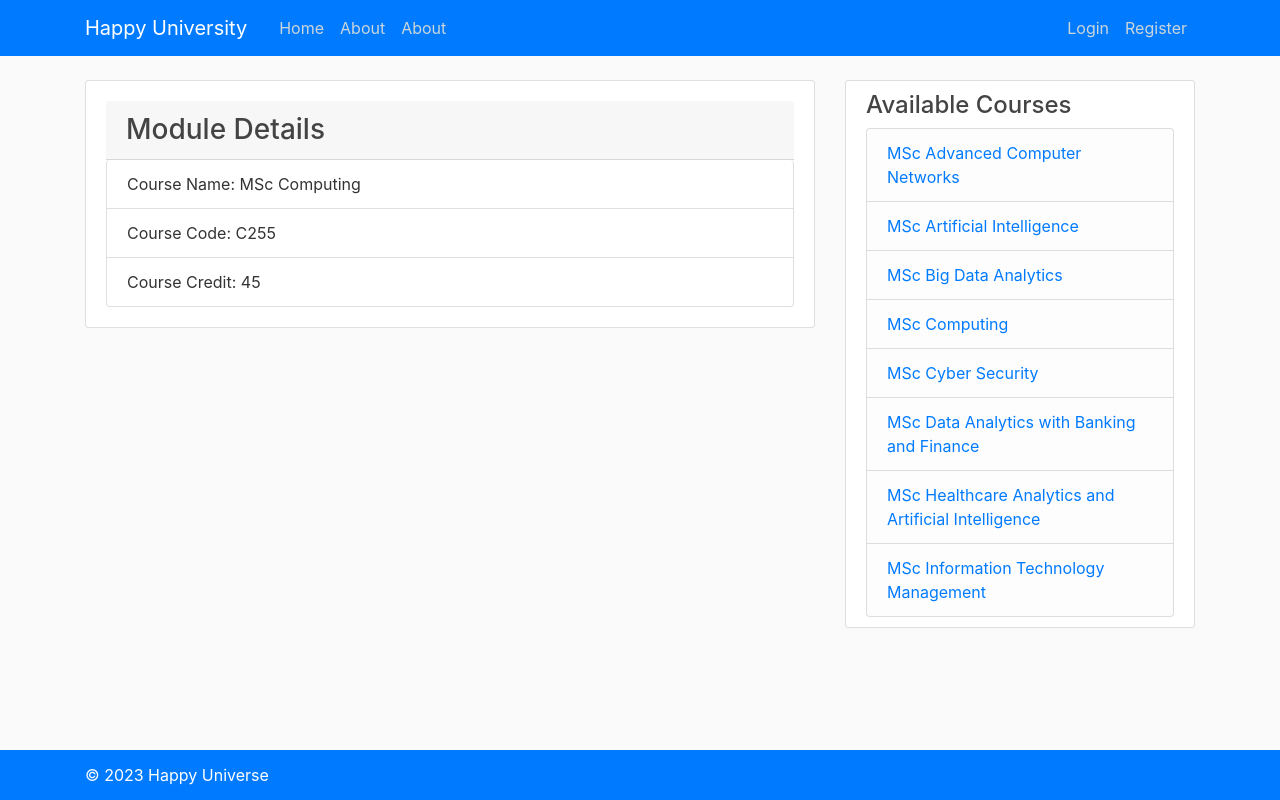
After one commit to c2075843/registrationApp, a Django app: page /modules/1/ in a window 1280 px wide. The commit adds this page. Run offline with Django 4.2, Linux system fonts and the light colour scheme; data comes from the database, SQL or seed files in the repository; both versions use the stored data as it was after the commit; some libraries are stand-ins or nearby versions.

Commit message:
Added the Module detail pages and improve the Ui~

```diff
--- a/accounts/views.py
+++ b/accounts/views.py
@@ -28,8 +28,6 @@ def profile(request):
     return render(request, 'accounts/profile.html', context)
 
 
-
-
 def register(request):
     if request.method =='POST':
         form = UserRegisterForm(request.POST)
--- a/courseapp/models.py
+++ b/courseapp/models.py
@@ -17,6 +17,9 @@ class Module(models.Model):
     def __str__(self):
         return self.name
 
+    def get_absolute_url(self):
+        return reverse('courseapp:module-list', kwargs = {'pk': self.pk})
+
 
 
 class Registration(models.Model):
--- /dev/null
+++ b/courseapp/templates/courseapp/about.html
@@ -0,0 +1,5 @@
+{% extends "courseapp/base.html" %}
+
+{% block content %}
+<h1>This is About Us page </h1>
+{% endblock content %}
--- a/courseapp/templates/courseapp/base.html
+++ b/courseapp/templates/courseapp/base.html
@@ -27,9 +27,9 @@
                     <div class="collapse navbar-collapse" id="navbarToggle">
                         <div class="navbar-nav mr-auto">
                             <a class="nav-item nav-link" href="{% url 'courseapp:home' %}">Home</a>
-                            <a class="nav-item nav-link" href="">About</a>
+                            <a class="nav-item nav-link" href="{% url 'courseapp:about' %}">About</a>
+                            <a class="nav-item nav-link" href="{% url 'courseapp:about' %}">About</a>
 
-                            <a class="nav-item nav-link" href="">Contact</a>
                         </div>
                         <!-- Navbar Right Side -->
                         <div class="navbar-nav">
--- /dev/null
+++ b/courseapp/templates/courseapp/module_detail.html
@@ -0,0 +1,22 @@
+{% extends "courseapp/base.html" %}
+
+{% block content %}
+
+<div class="card">
+  <div class="card-body">
+    <h3 class="card-header">Module Details</h3>
+<ul class="list-group">
+
+    <li class="list-group-item">Course Name: {{ module.name }}</li>
+    <li class="list-group-item">Course Code: {{ module.code }}</li>
+    <li class="list-group-item">Course Credit: {{ module.credit }}</li>
+
+
+</ul>
+  </div>
+
+</div>
+
+
+
+{% endblock %}
--- a/courseapp/templates/courseapp/profile.html
+++ /dev/null
@@ -1 +0,0 @@
-<h1>Profile page!</h1>
--- a/courseapp/urls.py
+++ b/courseapp/urls.py
@@ -1,11 +1,18 @@
 
 from django.urls import path,include
 from courseapp import views
+from .views import module_list, module_detail
+
 
 app_name="courseapp"
 
 #URL Configurations
 urlpatterns = [
     path("", views.home, name="home"),
+    path('about', views.about, name='about'),
+    path('contact', views.contact, name='contact'),
+    path('modules', module_list, name='module_list'),
+    path('modules/<int:pk>/', module_detail, name='module_detail'),
+
 
 ]
--- a/courseapp/views.py
+++ b/courseapp/views.py
@@ -1,5 +1,22 @@
-from django.shortcuts import render
+from django.shortcuts import get_object_or_404, render
+from .models import Module
 
 
 def home(request):
     return render(request, "courseapp/home.html", {"title": "Home page"})
+
+def about(request):
+    return render(request, 'courseapp/about.html',{'title': 'About US'})
+
+def contact(request):
+    return render(request, 'courseapp/contact.html',{'title': 'Contact US'})
+
+
+def module_list(request):
+    modules = Module.objects.all()
+    return render(request, 'courseapp/module_list.html', {'modules': modules})
+
+def module_detail(request, pk):
+    module = get_object_or_404(Module, pk=pk)
+    context = {'module': module}  # Use 'module' instead of 'modules'
+    return render(request, 'courseapp/module_detail.html', context)
```
Also changed, not shown: courseapp/templates/courseapp/contact.html (added, +15 -0 lines), courseapp/templates/courseapp/footer.html (deleted, +0 -19 lines), courseapp/templates/courseapp/module_list.html (added, +22 -0 lines), courseapp/static/images/computing.jpg (added), db.sqlite3, registrationapp/urls.py (line endings or trailing spaces).
